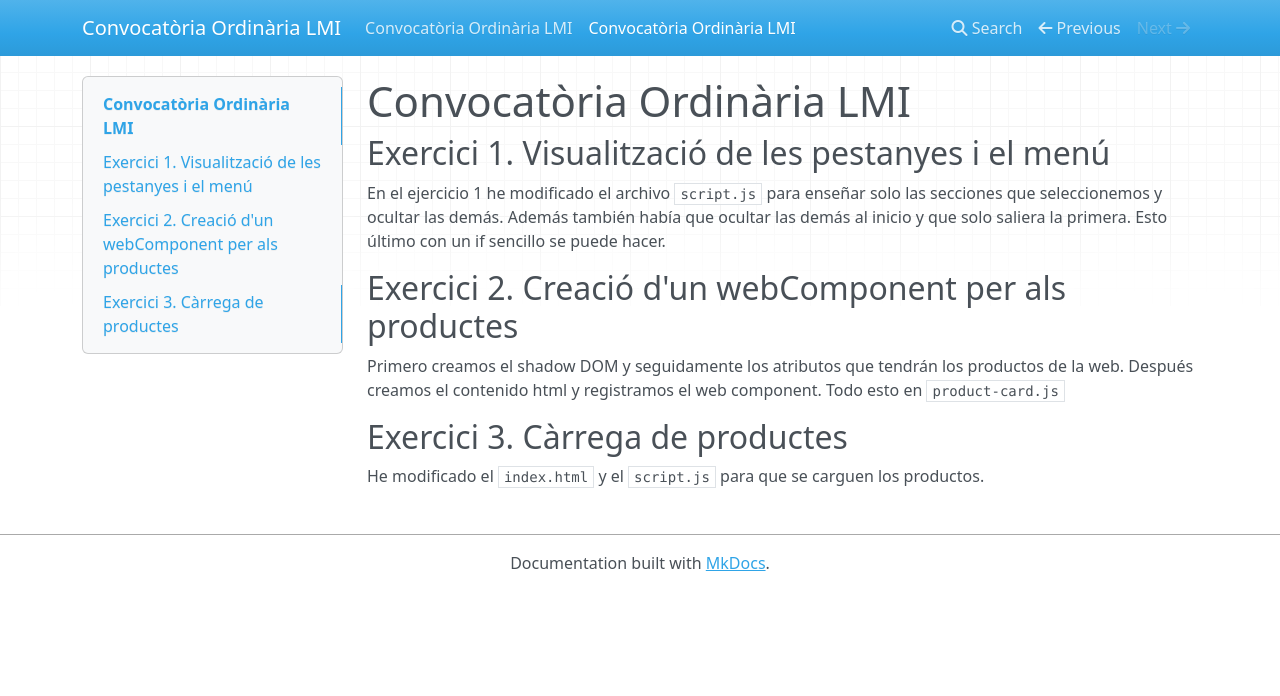
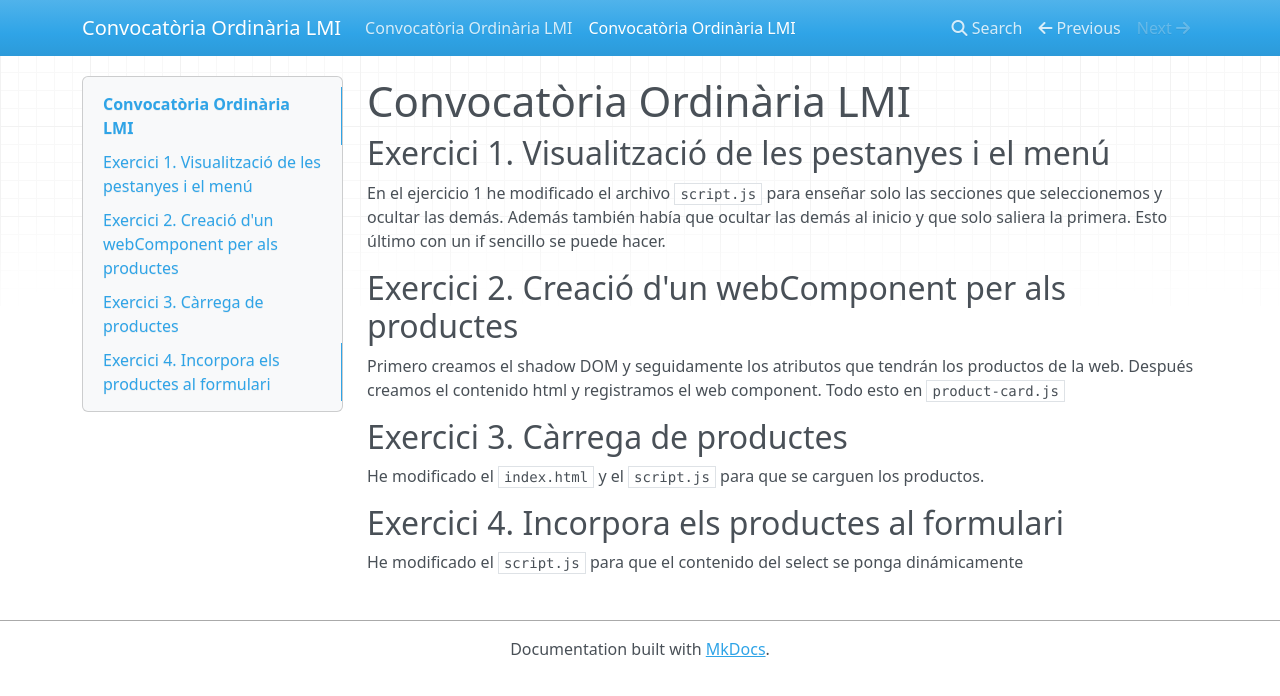
Before and after one commit to Krys-24/LMIConvocatoria_Ordinaria, an MkDocs documentation site: the page built from docsmd/documentacion.md, in a window 1280 px wide. Shown: the top 696 px of the page. Built offline with MkDocs 1.6.1, drawn with Linux system fonts in a browser that asks for light colours; nearby versions of some CDN libraries.

Commit message:
Documentacion Ejercicio 4

```diff
--- a/docsmd/documentacion.md
+++ b/docsmd/documentacion.md
@@ -9,3 +9,6 @@ Primero creamos el shadow DOM y seguidamente los atributos que tendrán los prod
 
 ## Exercici 3. Càrrega de productes
 He modificado el `index.html` y el `script.js` para que se carguen los productos.
+
+## Exercici 4. Incorpora els productes al formulari
+He modificado el `script.js` para que el contenido del select se ponga dinámicamente
```
